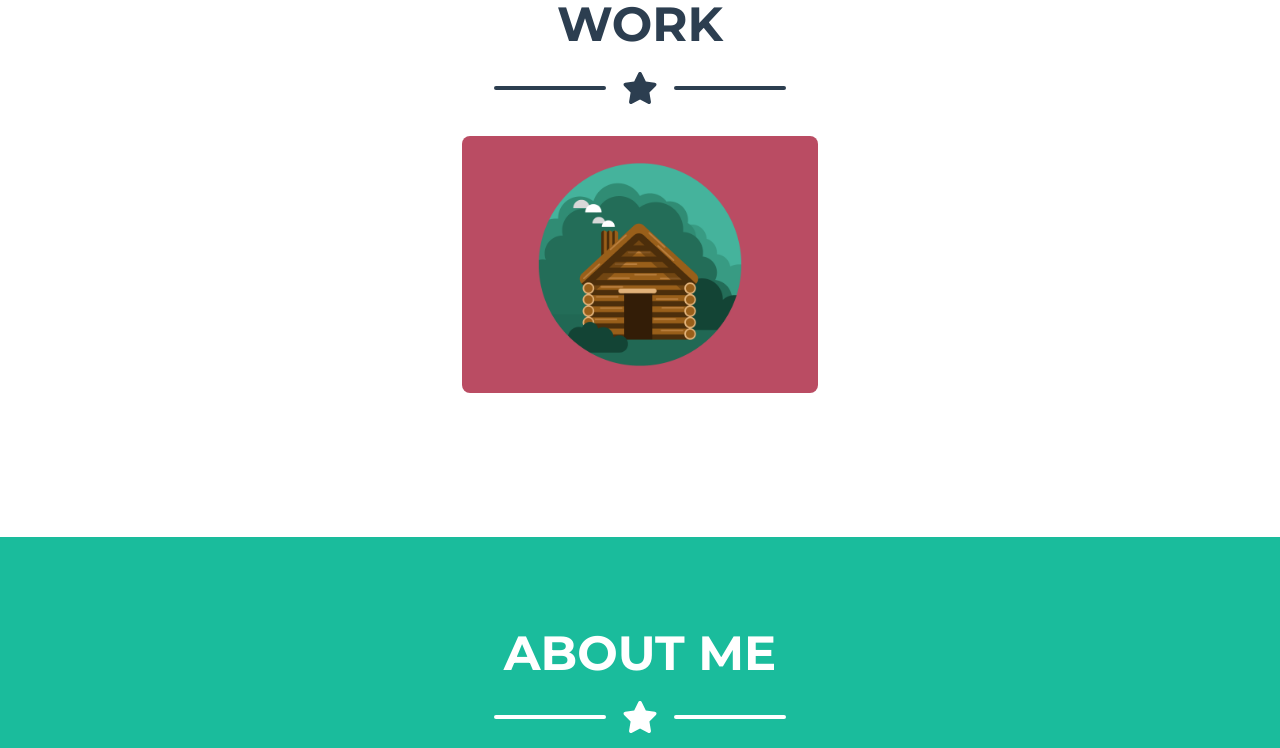
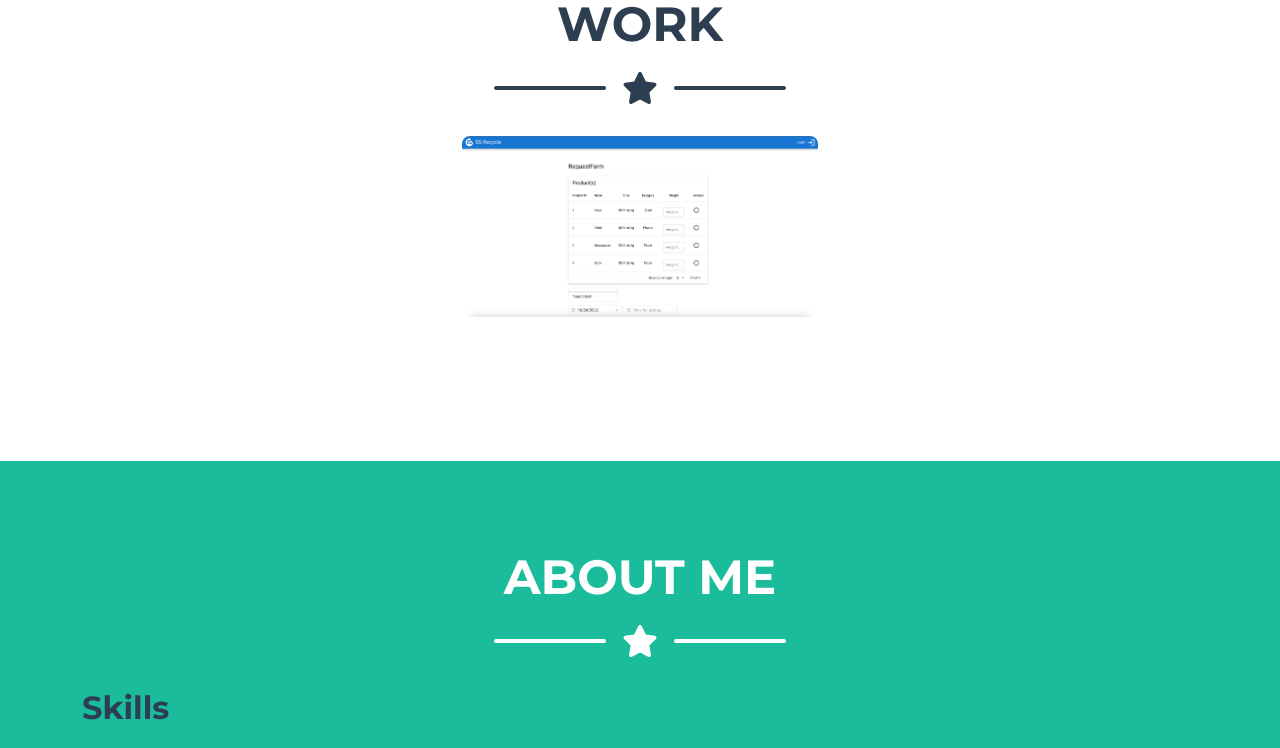
Before and after one commit to Yasu46/portfolio, a plain HTML site: page index.html in a window 1280 px wide. Shown: the part 1040-1788 px from the top of the page. Drawn offline with nearby package versions, Linux system fonts and the light colour scheme.

Commit message:
3rd commit

```diff
--- a/index.html
+++ b/index.html
@@ -72,7 +72,7 @@
                             <div class="portfolio-item-caption d-flex align-items-center justify-content-center h-100 w-100">
                                 <div class="portfolio-item-caption-content text-center text-white"><i class="fas fa-plus fa-3x"></i></div>
                             </div>
-                            <img class="img-fluid" src="assets/img/portfolio/cabin.png" alt="..." />
+                            <img class="img-fluid" src="assets/img/ss_recycle.png" alt="..." />
                         </div>
                     </div>
                 </div>
@@ -186,20 +186,9 @@
                     <div class="col-lg-4 mb-5 mb-lg-0">
                         <h4 class="text-uppercase mb-4">SNS</h4>
                         <a class="btn btn-outline-light btn-social mx-1" href="https://web.facebook.com/suwa.yasukazu?_rdc=1&_rdr"><i class="fab fa-fw fa-facebook-f"></i></a>
-                        <!-- <a class="btn btn-outline-light btn-social mx-1" href="#!"><i class="fab fa-fw fa-twitter"></i></a> -->
-                        <!-- <a class="btn btn-outline-light btn-social mx-1" href="#!"><i class="fab fa-fw fa-linkedin-in"></i></a> -->
                         <a class="btn btn-outline-light btn-social mx-1" href="https://github.com/Yasu46"><i class="fab fa-fw fa-github"></i></a>
                         <a class="btn btn-outline-light btn-social mx-1" href="https://www.instagram.com/yasukazusuwa/"><i class="fab fa-fw fa-instagram"></i></a>
                     </div>
-                    <!-- Footer About Text-->
-                    <!-- <div class="col-lg-4">
-                        <h4 class="text-uppercase mb-4">About Freelancer</h4>
-                        <p class="lead mb-0">
-                            Freelance is a free to use, MIT licensed Bootstrap theme created by
-                            <a href="http://startbootstrap.com">Start Bootstrap</a>
-                            .
-                        </p>
-                    </div> -->
                 </div>
             </div>
         </footer>
@@ -226,7 +215,9 @@
                                         <div class="divider-custom-line"></div>
                                     </div>
                                     <!-- Portfolio Modal - Image-->
-                                    <img class="img-fluid rounded mb-5" src="assets/img/portfolio/cabin.png" alt="..." />
+                                    <a href="https://gross-kc81.vercel.app/">
+                                        <img class="img-fluid rounded mb-5" src="assets/img/ss_recycle.png" alt="..." />
+                                    </a>
                                     <!-- Portfolio Modal - Text-->
                                     <p class="mb-4">I created an ordering app for a recycle shop for a college class project.
                                         Customers can send requests through the app, and admins will dispatch staff based on the request. The staff member goes to the customer's house to pick up the garbages, and upon completion tells the Admin as Completed. The number of requests gives you statistics on today's transactions.</p>
```
Also changed, not shown: assets/img/ss_recycle.png (added), 1 other file.
